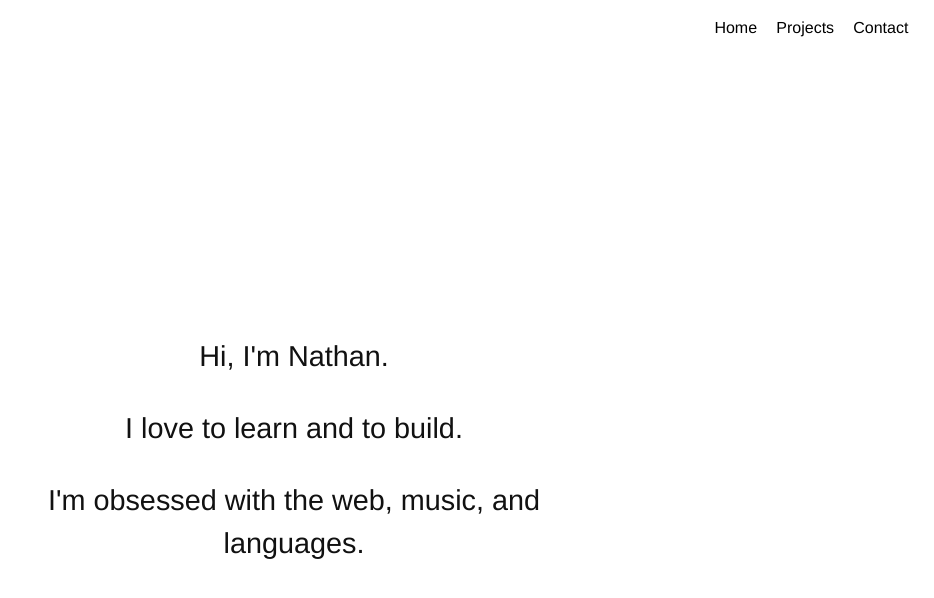
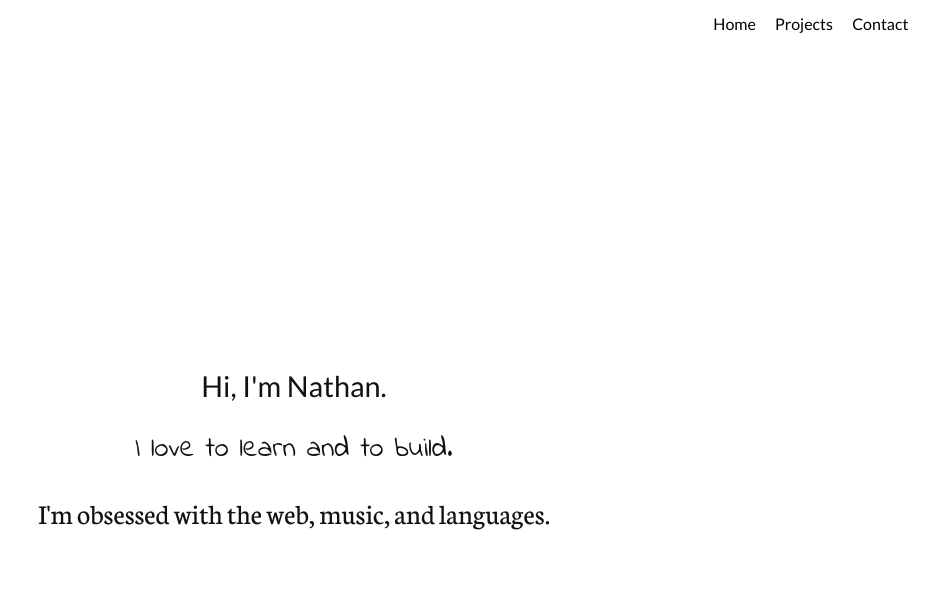
Before and after one commit to nwshane/nwshane.github.io, a Jekyll site: the page built from index.html, in a window 1280 px wide and 900 px high. Shown: the top 598 px of the window, without its empty margins (346-1280 px from the left). Built offline with Jekyll 4.4.1, drawn with Linux system fonts in a browser that asks for light colours.

Commit message:
Styled intro text.

```diff
--- /dev/null
+++ b/_includes/fonts.html
@@ -0,0 +1,3 @@
+<link href='https://fonts.googleapis.com/css?family=Neuton' rel='stylesheet' type='text/css'>
+<link href='https://fonts.googleapis.com/css?family=Lato' rel='stylesheet' type='text/css'>
+<link href='https://fonts.googleapis.com/css?family=Indie+Flower' rel='stylesheet' type='text/css'>
--- a/_includes/head.html
+++ b/_includes/head.html
@@ -8,4 +8,6 @@
 
   <link rel="stylesheet" href="{{ "/css/main.css" }}">
   <link rel="canonical" href="{{ page.url | replace:'index.html','' | prepend: site.url }}">
+
+  {% include fonts.html %}
 </head>
--- a/_sass/_variables.scss
+++ b/_sass/_variables.scss
@@ -1,4 +1,4 @@
-$base-font-family: Helvetica, Arial, sans-serif;
+$base-font-family: 'Lato', Arial, sans-serif;
 $base-font-size:   16px;
 $base-line-height: 1.5;
 
@@ -6,4 +6,4 @@ $text-color:       #111;
 $background-color: #FFFFFF;
 $brand-color:      #2a7ae2;
 
-$header-height: 5rem;
+$header-height: 3rem;
--- a/_sass/components/_header.scss
+++ b/_sass/components/_header.scss
@@ -1,16 +1,21 @@
 .header {
   background-color: white;
   z-index: 99;
+  height: inherit;
 }
 
   .header-nav {
+    height: inherit;
   }
 
     .header-nav-list {
       display: flex;
       flex-direction: row;
       justify-content: flex-end;
+      align-items: center;
       padding: 0 1rem;
+      margin: 0;
+      height: inherit;
     }
 
       .header-nav-list-item {
--- a/_sass/components/_intro.scss
+++ b/_sass/components/_intro.scss
@@ -12,6 +12,20 @@
   }
 
     .intro-text-line {
+      margin: 0.4em 0;
+      font-size: 1.8rem;
+      line-height: 1.8em;
       text-align: center;
-      font-size: 1.8rem;
     }
+
+    .intro-text-line:nth-child(1) {
+      font-family: 'Lato', sans-serif;
+    }
+
+    .intro-text-line:nth-child(2) {
+      font-family: 'Indie Flower', cursive;
+    }
+
+    .intro-text-line:last-child {
+      font-family: 'Neuton', serif;
+    }
--- a/index.html
+++ b/index.html
@@ -13,15 +13,15 @@ layout: default
   </h2>
 
   <div class='intro-text'>
-    <p class='intro-text-line'>
+    <p class='intro-text-line mod-1'>
       Hi, I'm Nathan.
     </p>
 
-    <p class='intro-text-line'>
+    <p class='intro-text-line mod-2'>
       I love to learn and to build.
     </p>
 
-    <p class='intro-text-line'>
+    <p class='intro-text-line mod-3'>
       I'm obsessed with the web, music, and languages.
     </p>
   </div>
```
